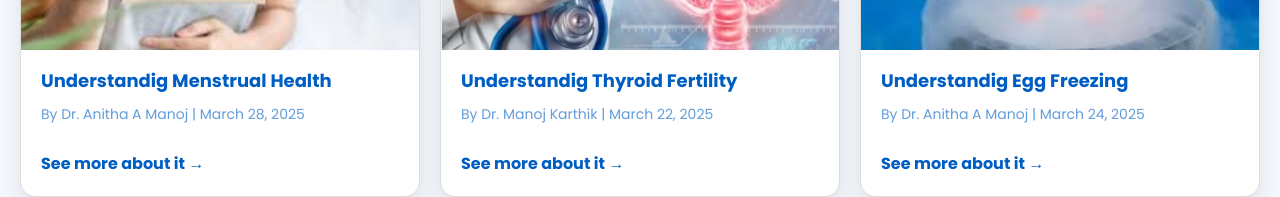
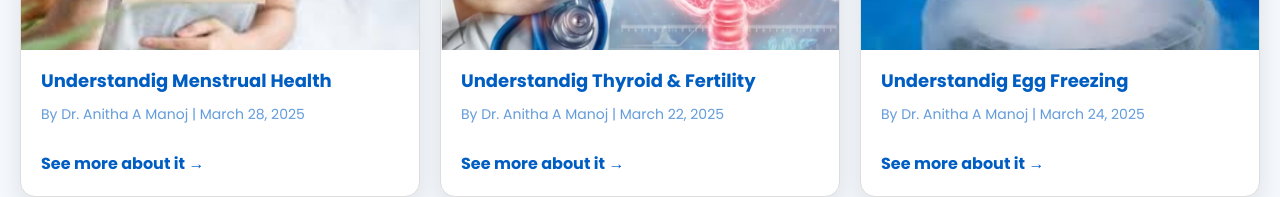
Before and after one commit to SreenivasuluReddicherla/SukamSpecialityClinic, a React (Create React App) app: page /blogs in a window 1280 px wide. Shown: the part 339-536 px from the top of the page. Built offline with nearby package versions, Linux system fonts and the light colour scheme.

Commit message:
Updated Blogs

```diff
--- a/src/components/AllBlogs.js
+++ b/src/components/AllBlogs.js
@@ -7,7 +7,6 @@ import blog2 from "../assets/blog2.png"
 import blog3 from "../assets/blog3.jpg"
 import blog4 from "../assets/blog4.jpg"
 import blog5 from "../assets/blog5.jpg"
-
 
 const blogs = [
   {
@@ -20,8 +19,8 @@ const blogs = [
   {
     id: "thyroid-fertility",
     image: blog2,
-    title: "Understandig Thyroid Fertility",
-    author: "Dr. Manoj Karthik",
+    title: "Understandig Thyroid & Fertility",
+    author: "Dr. Anitha A Manoj",
     date: "March 22, 2025",
   },
   {
--- a/src/components/RecentBlogs.js
+++ b/src/components/RecentBlogs.js
@@ -18,8 +18,8 @@ const blogs = [
   {
     id: 2,
     image: blog2,
-    title: "Understandig Thyroid Fertility",
-    author: "Dr. Manoj Karthik",
+    title: "Understandig Thyroid & Fertility",
+    author: "Dr. Anitha A Manoj",
     date: "March 22, 2025",
   },
   {
```
